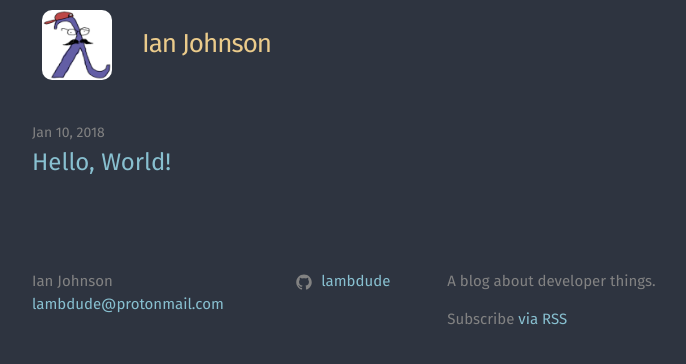
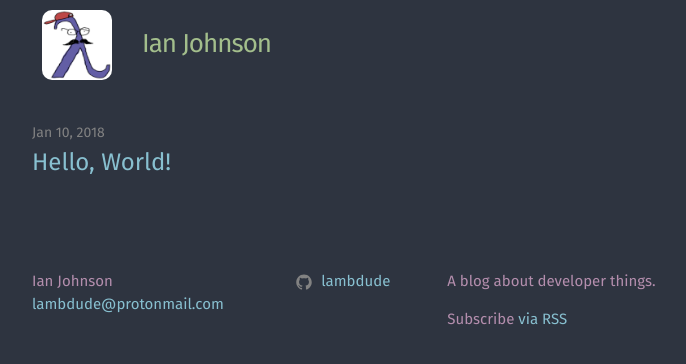
Before and after one commit to lambdude/lambdude.github.io, a Jekyll site: the page built from index.md, in a window 1280 px wide. Shown: the top 364 px of the page, without its empty margins (238-924 px from the left). Built offline with Jekyll 4.4.1, drawn with Linux system fonts in a browser that asks for light colours; nearby versions of some CDN libraries.

Commit message:
Update more CSS

```diff
--- a/_sass/custom.scss
+++ b/_sass/custom.scss
@@ -1,4 +1,11 @@
 @charset "utf-8";
+
+$slate: #2e3440;
+$white: #d8dee9;
+$blue: #88c0d0;
+$green: #a3be8c;
+$orange: #ebcb8b;
+$purple: #b48ead;
 
 // Define defaults for each variable.
 @import url('https://fonts.googleapis.com/css?family=Fira+Mono|Fira+Sans');
@@ -13,9 +20,9 @@ $code-font-family: 'Fira Mono', monospace !default;
 
 $spacing-unit:     30px !default;
 
-$text-color:       #d8dee9 !default;
-$background-color: #2e3440 !default;
-$brand-color:      #88c0d0 !default;
+$text-color:       $white !default;
+$background-color: $slate !default;
+$brand-color:      $blue !default;
 
 $grey-color:       #828282 !default;
 $grey-color-light: lighten($grey-color, 40%) !default;
@@ -278,7 +285,7 @@ pre {
 
   &,
   &:visited {
-    color: #a3be8c;
+    color: $green;
   }
 }
 
@@ -384,7 +391,7 @@ pre {
 
 .footer-col-wrapper {
   @include relative-font-size(0.9375);
-  color: $grey-color;
+  color: $purple;
   margin-left: -$spacing-unit / 2;
   @extend %clearfix;
 }
@@ -474,7 +481,7 @@ pre {
   @include relative-font-size(2.625);
   letter-spacing: -1px;
   line-height: 1;
-  color: #ebcb8b;
+  color: $orange;
 
   @include media-query($on-laptop) {
     @include relative-font-size(2.25);
@@ -509,10 +516,6 @@ pre {
   }
 }
 
-.site-title {
-    color: #ebcb8b;
-}
-
 .icon {
     height: 70px;
     width: 70px;
```
